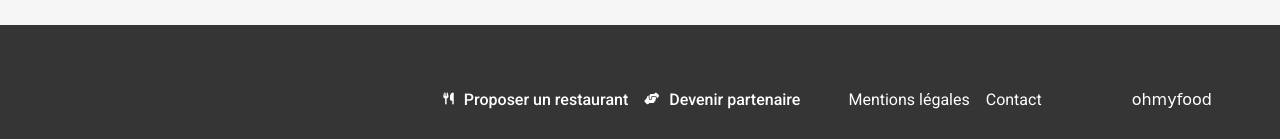
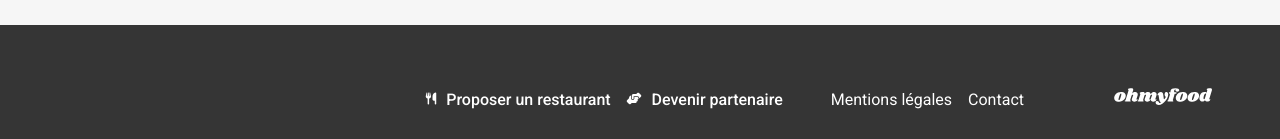
Before and after one commit to Jonathan-Huber/oh-my-food, a website: page index.html in a window 1280 px wide. Shown: the part 1246-1385 px from the top of the page. Drawn offline with Linux system fonts and the light colour scheme; a web font is replaced by a local one.

Commit message:
fix: suppression du lien inutile sur le logo du footer

```diff
--- a/index.html
+++ b/index.html
@@ -202,11 +202,9 @@
             "use-image" (image visible) sur le conteneur .logo ;
             le CSS gère l’affichage automatiquement.
             -->
-            <h2 class="logo logo--footer logo--use-text">
-                <a href="/">
+            <h2 class="logo logo--footer logo--use-image">
                     <span class="logo__text">ohmyfood</span>
                     <img src="assets/images/logo/ohmyfood@2x_white.svg" alt="Ohmyfood" class="logo__image">
-                </a>
             </h2>
             <nav class="footer__nav-groups" aria-label="Liens utiles">
                 <ul class="footer__links">
```
